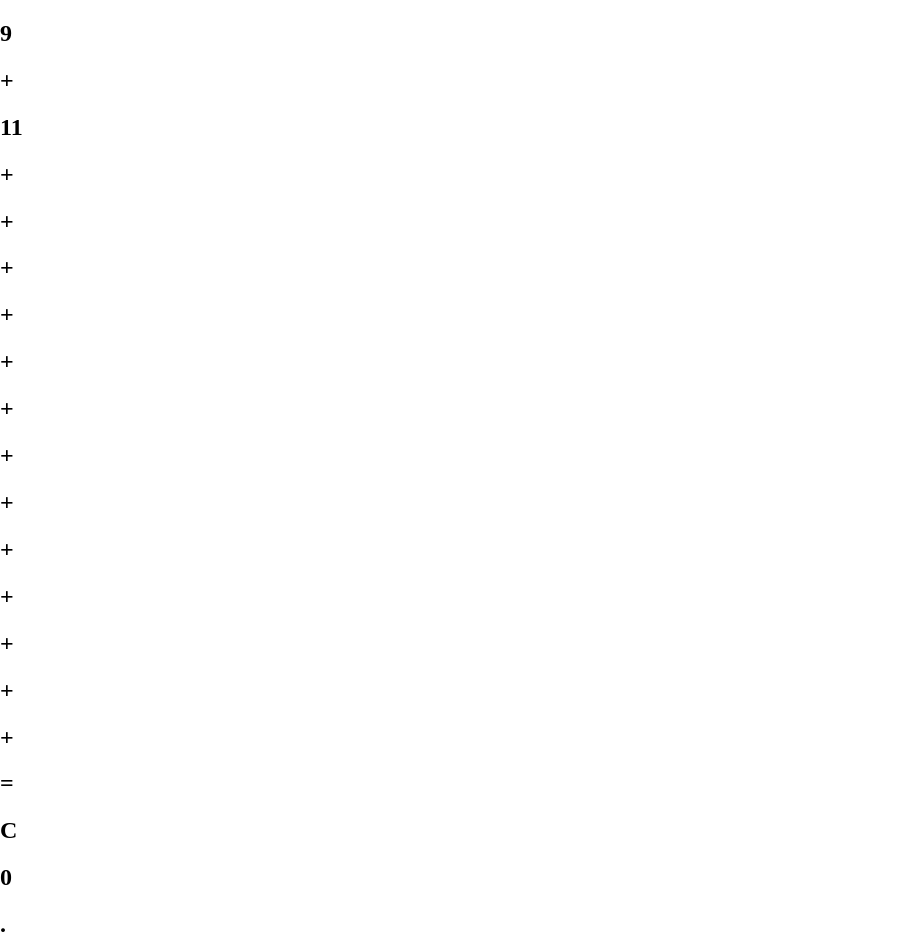
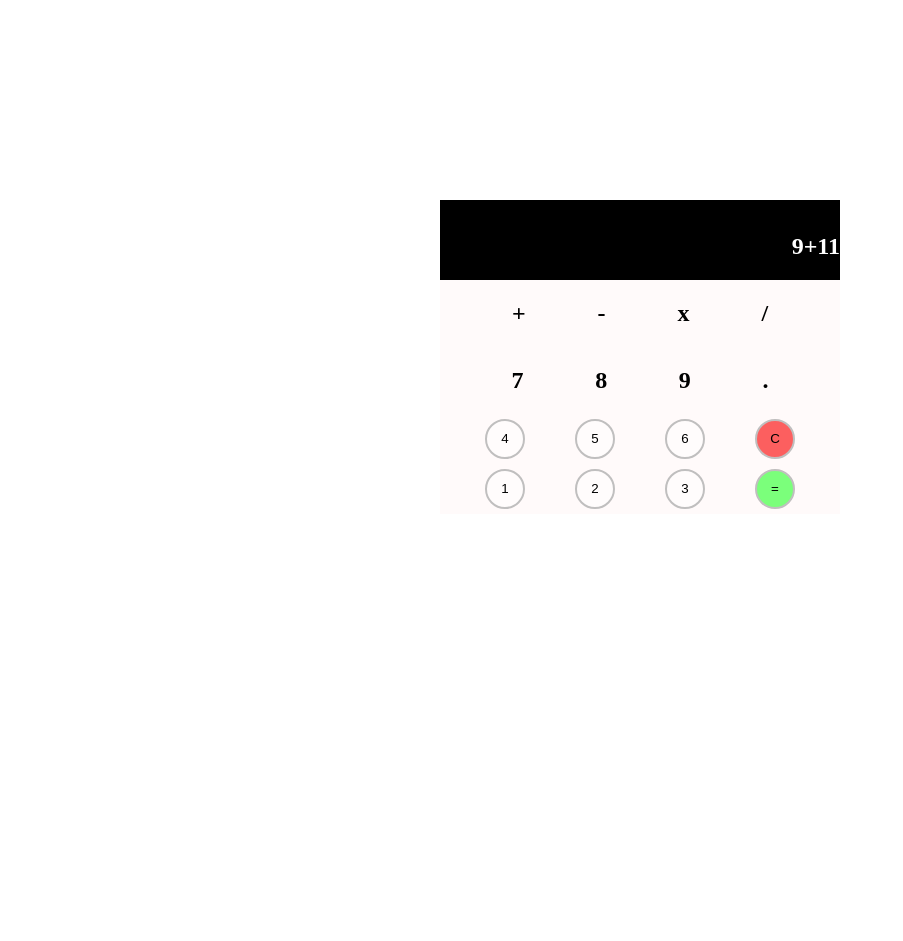
Before and after one commit to Ameer2000Mzori/Calculator, a website built with webpack: page src/index.html in a window 1280 px wide. Shown: the whole page, without its empty margins (0-903 px from the left). After the commit the page ends 800 px from the top, so only its background shows below. Built offline with nearby package versions, Linux system fonts and the light colour scheme.

Commit message:
re-styling re-building html tree

```diff
--- a/src/index.html
+++ b/src/index.html
@@ -18,6 +18,7 @@
     />
   </head>
   <body>
+    <main class="main">
       <header class="calculator-Wrap">
         <div class="result-Wrap">
           <h2 class="number-One">9</h2>
@@ -27,34 +28,31 @@
         <div class="buttons-Wrap">
           <div class="buttons-Groups">
             <h2 value="+">+</h2>
-          <h2 value="+">+</h2>
-          <h2 value="+">+</h2>
-          <h2 value="+">+</h2>
+            <h2 value="-">-</h2>
+            <h2 value="*">x</h2>
+            <h2 value="/">/</h2>
           </div>
           <div class="buttons-Groups">
-          <h2 value="+">+</h2>
-          <h2 value="+">+</h2>
-          <h2 value="+">+</h2>
+            <h2 value="+">7</h2>
+            <h2 value="+">8</h2>
+            <h2 value="0">9</h2>
+            <h2 value=".">.</h2>
           </div>
           <div class="buttons-Groups">
-          <h2 value="+">+</h2>
-          <h2 value="+">+</h2>
-          <h2 value="+">+</h2>
+            <button value="4">4</button>
+            <button value="5">5</button>
+            <button value="6">6</button>
+            <button class="clear-Btn" value="c">C</button>
           </div>
           <div class="buttons-Groups">
-          <h2 value="+">+</h2>
-          <h2 value="+">+</h2>
-
-          <h2 value="+">+</h2>
-        </div>
-        <div class="buttons-Groups">
-          <h2 value="=">=</h2>
-          <h2 value="c">C</h2>
-          <h2 value="0">0</h2>
-          <h2 value=".">.</h2>
+            <button value="1">1</button>
+            <button value="2">2</button>
+            <button value="3">3</button>
+            <button class="result-Btn" value="=">=</button>
           </div>
         </div>
       </header>
+    </main>
 
     <script src="script.js"></script>
   </body>
--- a/src/style.scss
+++ b/src/style.scss
@@ -6,3 +6,73 @@ body {
   padding: 0;
   margin: 0;
 }
+
+.main {
+  display: flex;
+  height: 100vh;
+  justify-content: center;
+  flex-direction: column;
+  text-align: center;
+  align-items: center;
+
+  .calculator-Wrap {
+    display: flex;
+    flex-direction: column;
+    width: 400px;
+    height: 400px;
+
+    .result-Wrap {
+      display: flex;
+      width: 100%;
+      height: 20%;
+      text-align: end;
+      align-items: end;
+      justify-content: end;
+      background-color: black;
+      color: white;
+    }
+
+    .buttons-Wrap {
+      display: flex;
+      flex-direction: column;
+      background-color: snow;
+      width: 100%;
+
+      .buttons-Groups {
+        width: 100%;
+        display: flex;
+        flex-direction: row;
+        text-align: center;
+        align-items: center;
+        justify-content: space-evenly;
+
+        button {
+          width: 40px;
+          height: 40px;
+          text-align: center;
+          align-items: center;
+          display: flex;
+          flex-direction: column;
+          justify-content: center;
+          background-color: rgb(255, 252, 252);
+          border: solid rgb(192, 191, 191) 2px;
+          transition: 100ms ease-in-out;
+          border-radius: 50%;
+          margin: 5px;
+
+          &:active {
+            transform: scale(0.9);
+          }
+        }
+
+        .result-Btn {
+          background-color: rgb(123, 255, 123);
+        }
+
+        .clear-Btn {
+          background-color: rgb(252, 95, 95);
+        }
+      }
+    }
+  }
+}
```
Also changed, not shown: src/style.css, 1 other file. Lines whose indentation alone changed are shown as unchanged.
